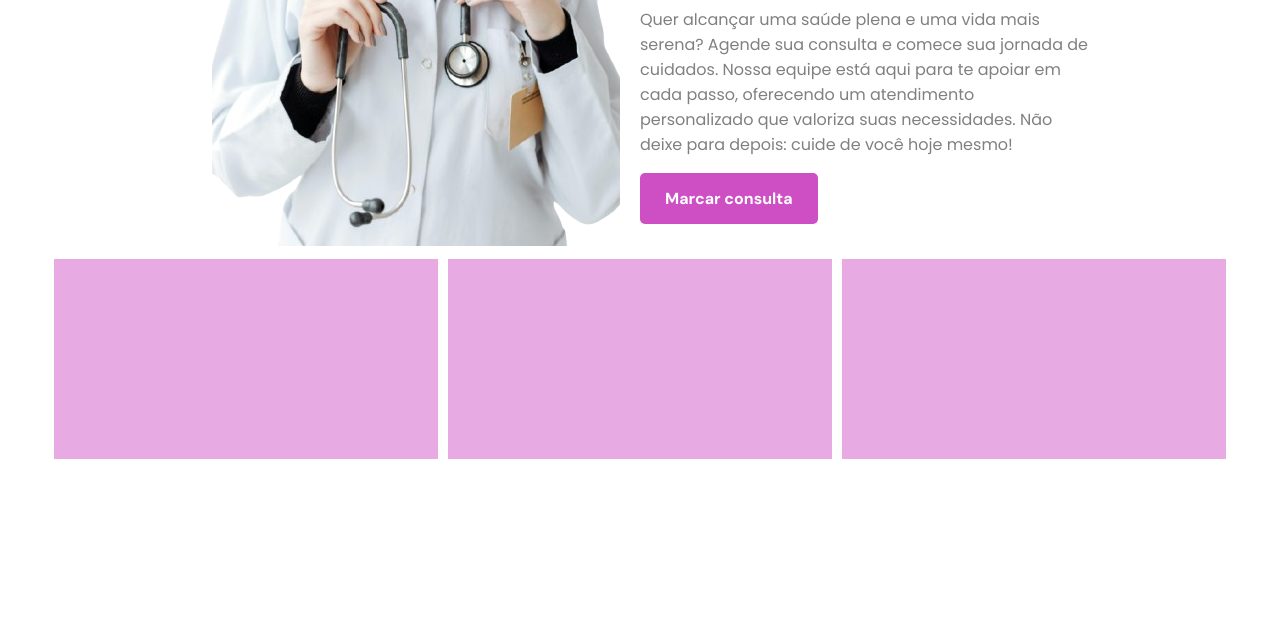
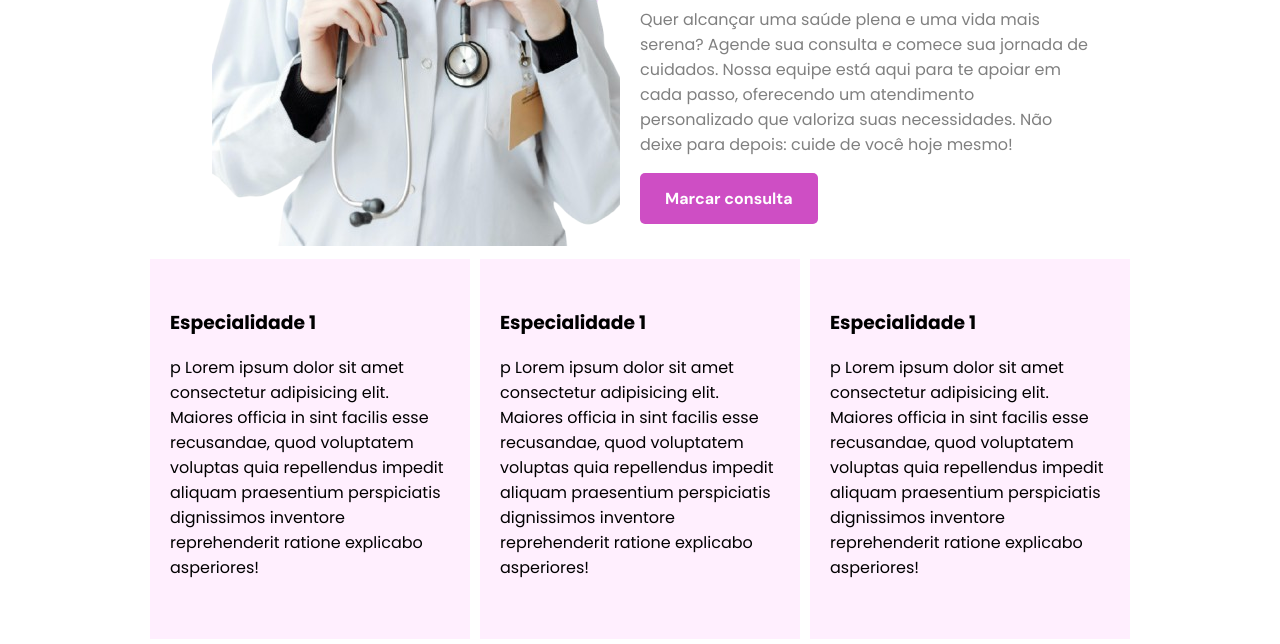
Before and after one commit to evedc/clinicadamulher, a plain HTML site: page index.html in a window 1280 px wide. Shown: the part 454-1098 px from the top of the page. Before the commit the page ends 918 px from the top, so only its background shows below. Drawn offline with Linux system fonts and the light colour scheme.

Commit message:
add especialidades

```diff
--- a/CSS/styles.css
+++ b/CSS/styles.css
@@ -92,8 +92,9 @@ header h1 {
 }
 
 .box-item {
-    width: 30%;
-    height: 200px;
-    background: #e8aae3;
+    width: 25%;
+    height: 380px;
+    background: #ffeffe;
     margin: 5px;
+    padding: 30px 20px
 }
--- a/index.html
+++ b/index.html
@@ -32,15 +32,24 @@
 
     <section class="especialidades">
         <div class="box-item">
-
+            <h3>Especialidade 1</h3>
+            <p> p Lorem ipsum dolor sit amet consectetur adipisicing elit. Maiores officia in sint facilis esse
+                recusandae, quod voluptatem voluptas quia repellendus impedit aliquam praesentium perspiciatis
+                dignissimos inventore reprehenderit ratione explicabo asperiores!</p>
         </div>
 
         <div class="box-item">
-
+            <h3>Especialidade 1</h3>
+            <p> p Lorem ipsum dolor sit amet consectetur adipisicing elit. Maiores officia in sint facilis esse
+                recusandae, quod voluptatem voluptas quia repellendus impedit aliquam praesentium perspiciatis
+                dignissimos inventore reprehenderit ratione explicabo asperiores!</p>
         </div>
 
         <div class="box-item">
-
+            <h3>Especialidade 1</h3>
+            <p> p Lorem ipsum dolor sit amet consectetur adipisicing elit. Maiores officia in sint facilis esse
+                recusandae, quod voluptatem voluptas quia repellendus impedit aliquam praesentium perspiciatis
+                dignissimos inventore reprehenderit ratione explicabo asperiores!</p>
         </div>
 
 
```
